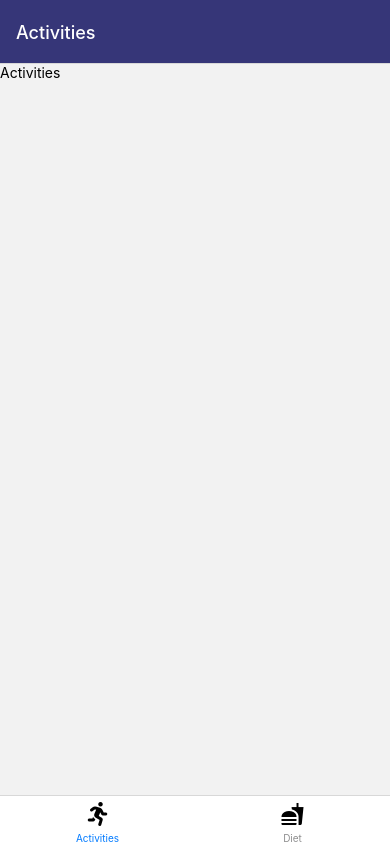
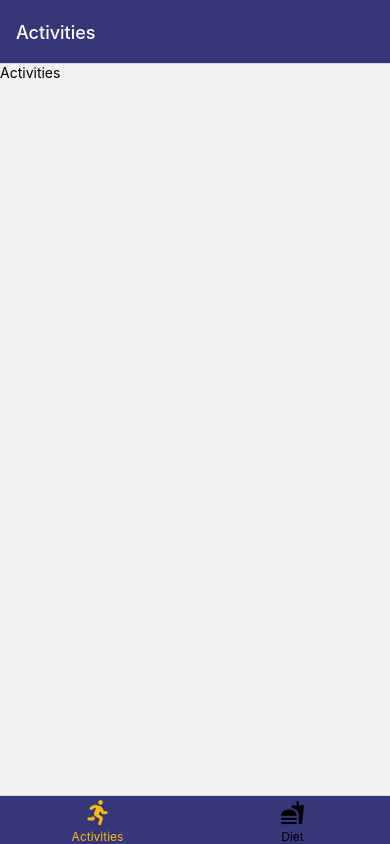
Before and after one commit to beibeixx/CS5520-Assignment-2, a React Native app: screen /Home in a window 390 px wide. Built offline with nearby package versions, Linux system fonts and the light colour scheme.

Commit message:
Change tab styles

```diff
--- a/MyTab.js
+++ b/MyTab.js
@@ -3,7 +3,8 @@ import React from "react";
 import { createBottomTabNavigator } from "@react-navigation/bottom-tabs";
 import Activities from "./Screens/Activities";
 import Diet from "./Screens/Diet";
-import FontAwesome5 from '@expo/vector-icons/FontAwesome5';import MaterialCommunityIcons from "@expo/vector-icons/MaterialCommunityIcons";
+import FontAwesome5 from "@expo/vector-icons/FontAwesome5";
+import MaterialCommunityIcons from "@expo/vector-icons/MaterialCommunityIcons";
 import { colorHelper } from "./colorHelper";
 
 const Tab = createBottomTabNavigator();
@@ -12,20 +13,35 @@ export default function MyTab() {
   return (
     <Tab.Navigator
       screenOptions={({ route }) => ({
-        tabBarIcon: () => {
+        tabBarIcon: ({ focused, color, size }) => {
           if (route.name === "Activities") {
-            return <FontAwesome5 name="running" size={24} color="black" />;
+            return <FontAwesome5 name="running" size={size} color={color} />;
           }
           if (route.name === "Diet") {
             return (
-              <MaterialCommunityIcons name="food" size={24} color="black" />
+              <MaterialCommunityIcons name="food" size={size} color={color} />
             );
           }
         },
         headerStyle: {
-          backgroundColor: colorHelper.background.header,
+          backgroundColor: colorHelper.background.primary,
         },
         headerTintColor: colorHelper.text.header,
+        tabBarStyle: {
+          backgroundColor: colorHelper.background.primary,
+        },
+        tabBarActiveTintColor: colorHelper.text.selected,
+        tabBarInactiveTintColor: colorHelper.text.unselected,
+        tabBarLabel: ({ focused }) => {
+          let color = focused ? colorHelper.text.selected : colorHelper.text.default;
+          if (route.name === "Activities") {
+            return <Text style={{ color, fontSize: 12 }}>Activities</Text>;
+          }
+          if (route.name === "Diet") {
+            return <Text style={{ color, fontSize: 12 }}>Diet</Text>;
+          }
+        },
+
       })}
     >
       <Tab.Screen name="Activities" component={Activities} />
--- a/colorHelper.js
+++ b/colorHelper.js
@@ -4,7 +4,7 @@ export const colorHelper = {
     background: {
     //   start: "#77c8f0",
     //   end: "#7482bc",
-      header: "#363678",
+      primary: "#363678",
     },
     // backgroundTransparent: {
     //   start: "rgba(119,200,240,0.8)",
@@ -14,6 +14,8 @@ export const colorHelper = {
     //   primary: "#33009F",
     //   secondary: "#3A3A37",
       header: "white",
+      selected: "#F7BB0D",
+      unselected: "8E8E8F",
     },
     // card: "#959295",
     // white: "#FFFFFF",
```
